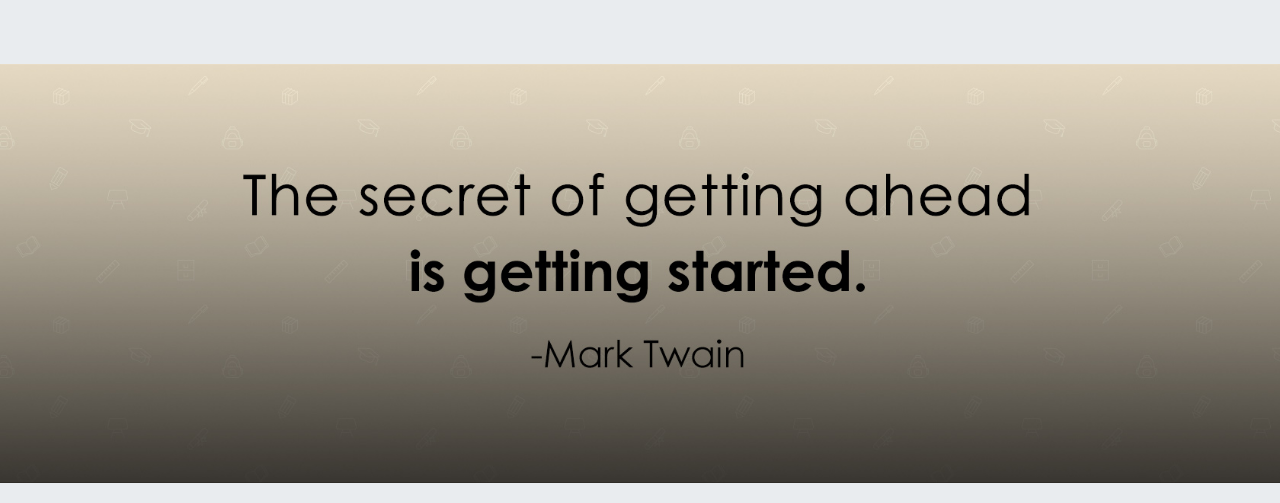
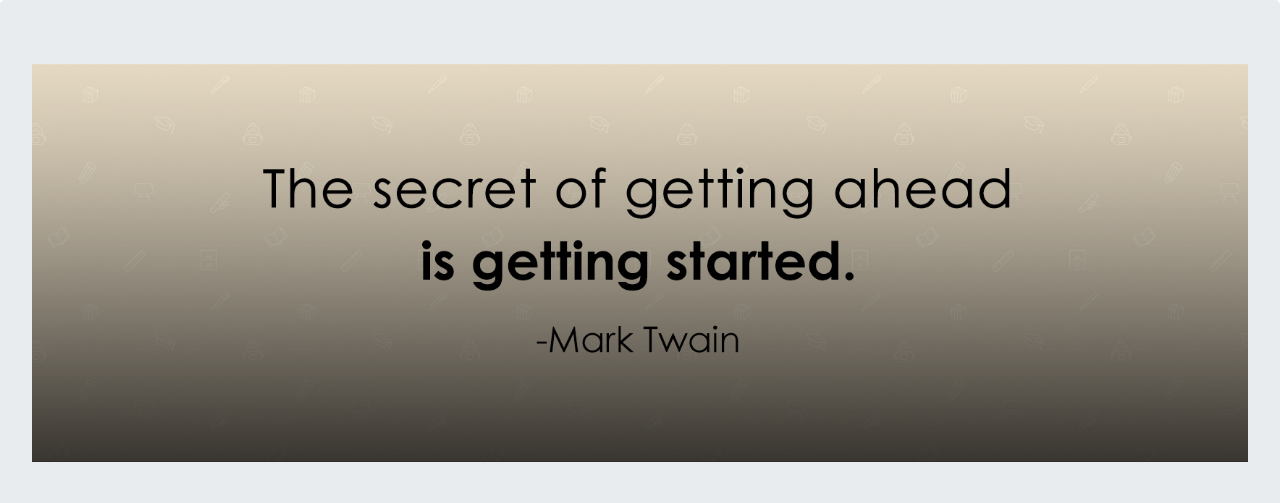
Before and after one commit to ayush-aw/ayush-aw.github.io, a plain HTML site: page index.html in a window 1280 px wide. Shown: the top 503 px of the page. Drawn offline with nearby package versions, Linux system fonts and the light colour scheme.

Commit message:
Update index.html

```diff
--- a/index.html
+++ b/index.html
@@ -11,7 +11,7 @@
     <meta name="name" content="Ayush Awasthi's Portal">
   </head>
   <body>
-    <div class="jumbotron jumbotron-fluid">
+    <div class="jumbotron">
     <img src="images/banner.jpg" class="img-fluid" alt="loading">
     <h1>Ayush Awasthi's Portal</h1>
     <h2>About</h2>
```
